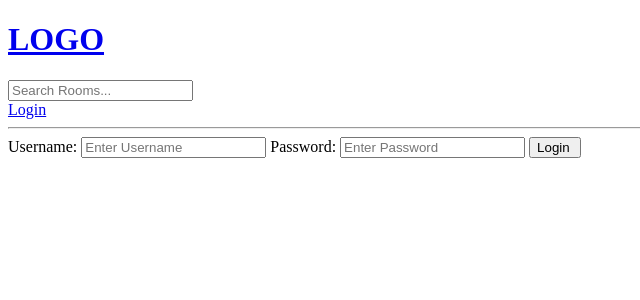
After one commit to Sam-Is-Red/7_Hr_Django, a Django app: page /login/ in a window 1280 px wide. The commit adds this page. Shown: the top 300 px of the page, without its empty margins (0-640 px from the left). Run offline with Django 5.2, Linux system fonts and the light colour scheme.

Commit message:
Flash Messages

```diff
--- /dev/null
+++ b/base/templates/base/login_register.html
@@ -0,0 +1,18 @@
+{% extends 'main.html' %}
+
+{% block content %}
+
+<div>
+    <form method=" "POST" action="">
+        {% csrf_token %}
+        <label>Username:</label>
+        <input type="text" name="username" placeholder="Enter Username" />
+
+        <label>Password:</label>
+        <input type="password" name="password" placeholder="Enter Password" />
+
+        <input type = "submit" value = "Login "/>
+    </form>
+</div>
+
+{% endblock content %}
--- a/base/urls.py
+++ b/base/urls.py
@@ -2,6 +2,8 @@ from django.urls import path
 from . import views
 
 urlpatterns = [
+
+    path('login/', views.loginPage, name="login"),
     path('', views.home, name="home"),
     path('room/<str:pk>/', views.room, name="room"),
 
--- a/base/views.py
+++ b/base/views.py
@@ -1,5 +1,8 @@
 from django.shortcuts import render, redirect
+from django.contrib import messages
 from django.db.models import Q
+from django.contrib.auth.models import User
+from django.contrib.auth import authenticate, login, logout
 from .models import Room, Topic
 from .forms import RoomForm
 
@@ -10,6 +13,32 @@ rooms = [
     {'id': 2, 'name': 'Design with me'},
     {'id': 3, 'name': 'Front end developers'},
 ]'''
+
+
+def loginPage(request):
+
+    if request.method == 'POST':
+        username = request.POST.get('username')
+        password = request.POST.get('password')
+
+        try:
+            user = User.objects.get(username = username)
+        except:
+            messages.error(request, 'User does not exist')
+
+        user = authenticate(request, username=username, password = password)
+
+        if user is not None:
+            login(request, user)
+            return redirect('home')
+        else:
+            messages.error(request, 'Username OR password does not exist')
+
+
+    context = {}
+    return render(request, 'base/login_register.html', context)
+
+
 
 def home(request):
     q= request.GET.get('q') if request.GET.get('q') != None else ''
--- a/templates/main.html
+++ b/templates/main.html
@@ -11,6 +11,14 @@
 <body>
     {% include 'navbar.html' %}
 
+    {% if messages %}
+    <ul class="messages">
+        {% for message in messages %}
+        <li>{{ message }}</li>
+        {% endfor %}
+    </ul>
+    {% endif %}
+
     {% block content %}
 
 
--- a/templates/navbar.html
+++ b/templates/navbar.html
@@ -8,4 +8,5 @@
 
 </form>
 
+<a href="{% url 'login' %}">Login</a>
 <hr>
```
Also changed, not shown: db.sqlite3, 1 other file.
